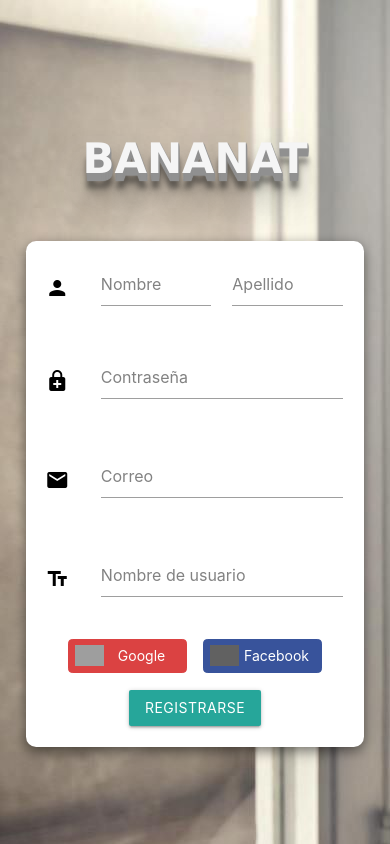
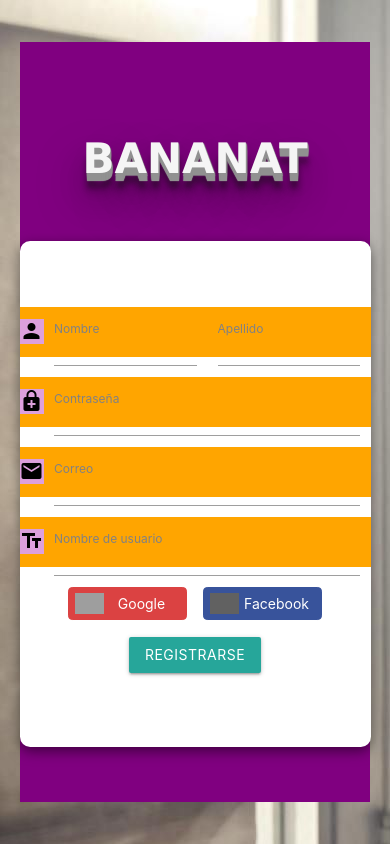
Before and after one commit to SyTW2019/E07, an Angular app in the folder bananat/: page /register in a window 390 px wide. Built offline with nearby package versions, Linux system fonts and the light colour scheme; grey boxes are pictures that could not be loaded.

Commit message:
Trabajando de nuevo en el diseño responsive

```diff
--- a/bananat/src/app/components/register/register.component.css
+++ b/bananat/src/app/components/register/register.component.css
@@ -1,11 +1,3 @@
-@media screen and (min-width: 375px) {
-
-    .register {
-
-        background-color: purple;
-    }
-}
-
 ::ng-deep .body {
     margin: 0;
     padding: 0;
@@ -19,6 +11,7 @@
 
 ::placeholder {
     color: #828282;
+    font-size: 12px;
   }
 
 .appName {
@@ -37,8 +30,14 @@ section {
     align-items: center;
     justify-content: center;
     flex-direction: column;
-    height: 100vh;
-    width: 100vw;
+    height: 90vh;
+    width: 350px;
+    background-color: purple;
+}
+
+#first_name, #surname, #password, #email, #username
+{
+    height: 9vh;
 }
 
 .register {
@@ -47,15 +46,21 @@ section {
     justify-content: center;
     align-items: center;
     height: 60vh;
-    width: 40vh;
+    width: 350px;
     box-shadow: 0 0.5vh 1.5vh rgba(0, 0, 0, .5);
     border-radius: 1.2vh;
     color: #000;
-    overflow: hidden;
     background-color: white;
 }
 
-.formulario {
+.row {
+    background-color: orange;
+    height: 50px;
+    width: 90vw;
+    /* margin-left: 0.05vw; */
+}
+
+/* .formulario {
     display: flex;
     justify-content: center;
     align-items: flex-start;
@@ -63,7 +68,7 @@ section {
     position: relative;
     padding-left: 1vh;
     z-index: 2;
-}
+} */
 
 .input-field label {
     color: black;
@@ -73,26 +78,26 @@ section {
     display: flex;
     justify-content: center;
     align-items: center;
-    margin-right: 2vh;
-    width: 100%;
+    /* margin-right: 2vh; */
+    /* width: 100%; */
 }
 
 .material-icons {
     height: 3vh;
-    margin: 2.5vh;
+    /* margin: 2.5vh; */
     color: black;
+    background-color: plum;
     z-index: 2;
 }
 
 input {
-    position: relative;
-    padding-left: 1vh;
+    /* padding-left: 1vh; */
     z-index: 2;
     border-width: 0.2vh;
     border-color: black;
     border-style: solid;
     border-radius: 0.5vh;
-    margin: 1.5vh;
+    /* margin: 1.5vh; */
 }
 
 .registerButton
@@ -206,3 +211,11 @@ span.label
 h1 {
     margin-bottom: 10%;
 }
+
+@media screen and (max-width: 1023px) {
+
+    .register {
+
+        width: 90vw;
+    }
+}
```
